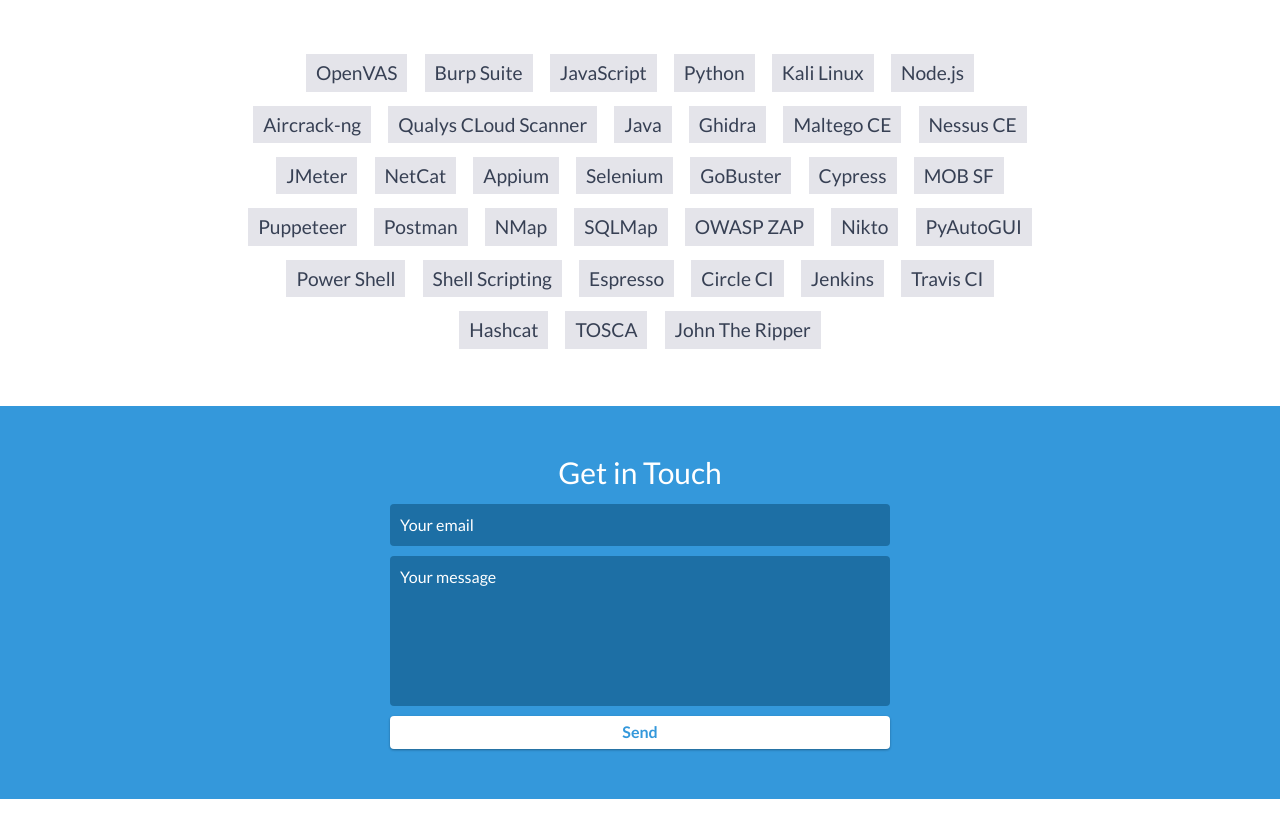
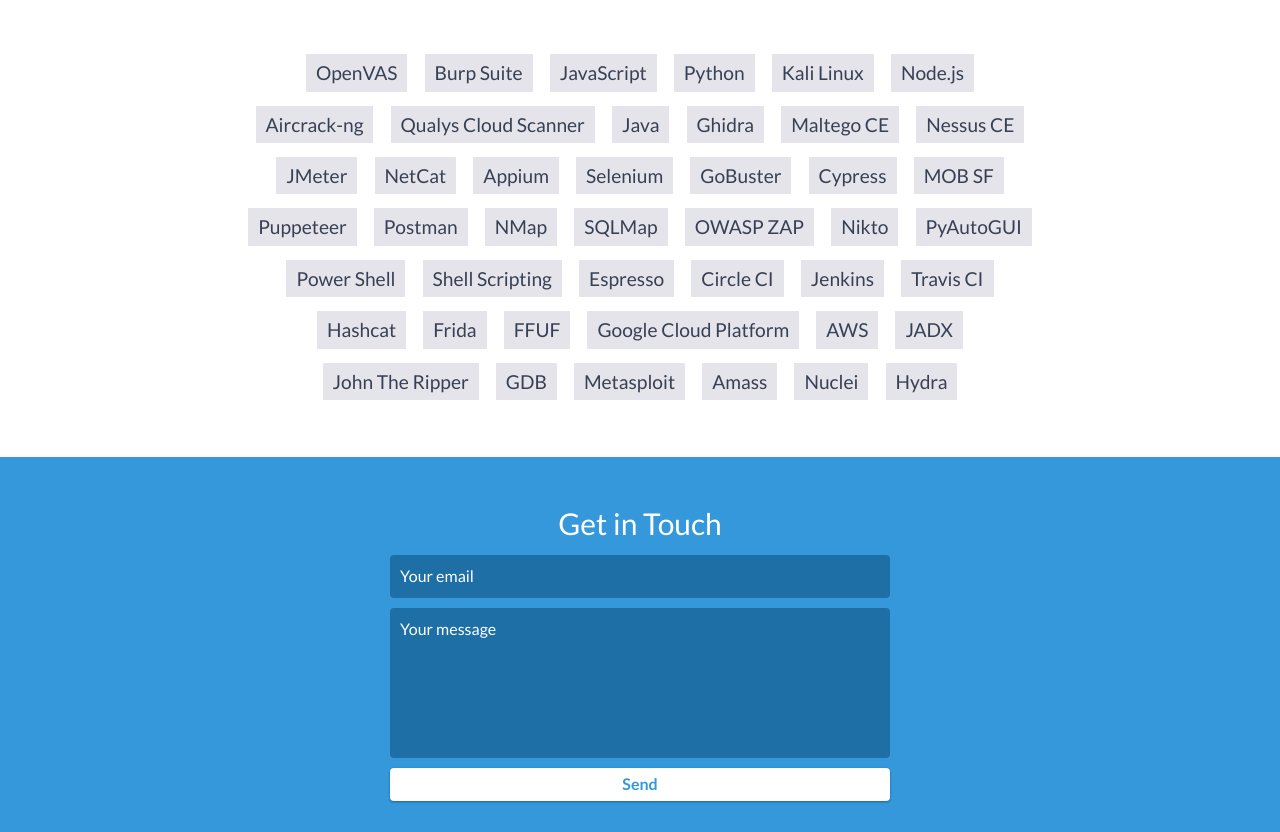
Before and after one commit to nigamelastic/kshitijnigam, a plain HTML site: page index.html in a window 1280 px wide. Shown: the part 3334-4166 px from the top of the page. Drawn offline with nearby package versions, Linux system fonts and the light colour scheme.

Commit message:
Update index.html

```diff
--- a/index.html
+++ b/index.html
@@ -223,7 +223,7 @@
             <li>Kali Linux</li>
             <li>Node.js</li>
             <li>Aircrack-ng</li>
-            <li>Qualys CLoud Scanner</li>
+            <li>Qualys Cloud Scanner</li>
             <li>Java</li>
             <li>Ghidra</li>
             <li>Maltego CE</li>
@@ -249,8 +249,17 @@
             <li>Jenkins</li>
             <li>Travis CI</li>
             <li>Hashcat</li>
-            <li>TOSCA</li>
+            <li>Frida</li>
+            <li>FFUF</li>
+            <li>Google Cloud Platform</li>
+            <li>AWS</li>
+            <li>JADX</li>
             <li>John The Ripper</li>
+            <li>GDB</li>
+            <li>Metasploit</li>
+            <li>Amass</li>
+            <li>Nuclei</li>
+            <li>Hydra</li>
         </ul>
     </div>
     <!-- End #skills -->
```
